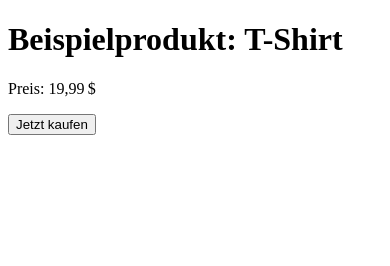
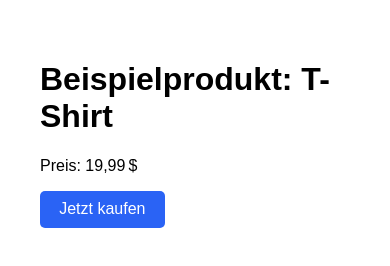
Before and after one commit to pipabluessky/onlineshop, a website: page public/index.html in a window 390 px wide. Both pictures are taken after a click on the button "Jetzt kaufen". Drawn offline with Linux system fonts and the light colour scheme; no server answers.

Commit message:
Finale index.html mit Button-Status und Responsive-Design

```diff
--- a/public/index.html
+++ b/public/index.html
@@ -2,7 +2,27 @@
 <html lang="de">
 <head>
   <meta charset="UTF-8" />
+  <meta name="viewport" content="width=device-width, initial-scale=1.0" />
   <title>Mini Onlineshop</title>
+  <style>
+    body {
+      font-family: sans-serif;
+      padding: 2rem;
+    }
+    button {
+      padding: 0.6rem 1.2rem;
+      font-size: 1rem;
+      background-color: #2a63f5;
+      color: white;
+      border: none;
+      border-radius: 5px;
+      cursor: pointer;
+    }
+    button:disabled {
+      background-color: #999;
+      cursor: not-allowed;
+    }
+  </style>
 </head>
 <body>
   <h1>Beispielprodukt: T-Shirt</h1>
@@ -10,7 +30,12 @@
   <button id="checkout-button">Jetzt kaufen</button>
 
   <script>
-    document.getElementById("checkout-button").addEventListener("click", async () => {
+    const button = document.getElementById("checkout-button");
+
+    button.addEventListener("click", async () => {
+      button.disabled = true;
+      button.textContent = "Wird geladen...";
+
       try {
         const response = await fetch("https://onlineshop-1-sp4b.onrender.com/create-checkout-session", {
           method: "POST",
@@ -22,12 +47,16 @@
         const data = await response.json();
 
         if (data.url) {
-          window.location.href = data.url; // Weiterleitung zu Stripe Checkout
+          window.location.href = data.url;
         } else {
           alert("Fehler beim Erstellen der Checkout-Session");
+          button.disabled = false;
+          button.textContent = "Jetzt kaufen";
         }
       } catch (error) {
         alert("Netzwerkfehler: " + error.message);
+        button.disabled = false;
+        button.textContent = "Jetzt kaufen";
       }
     });
   </script>
```
